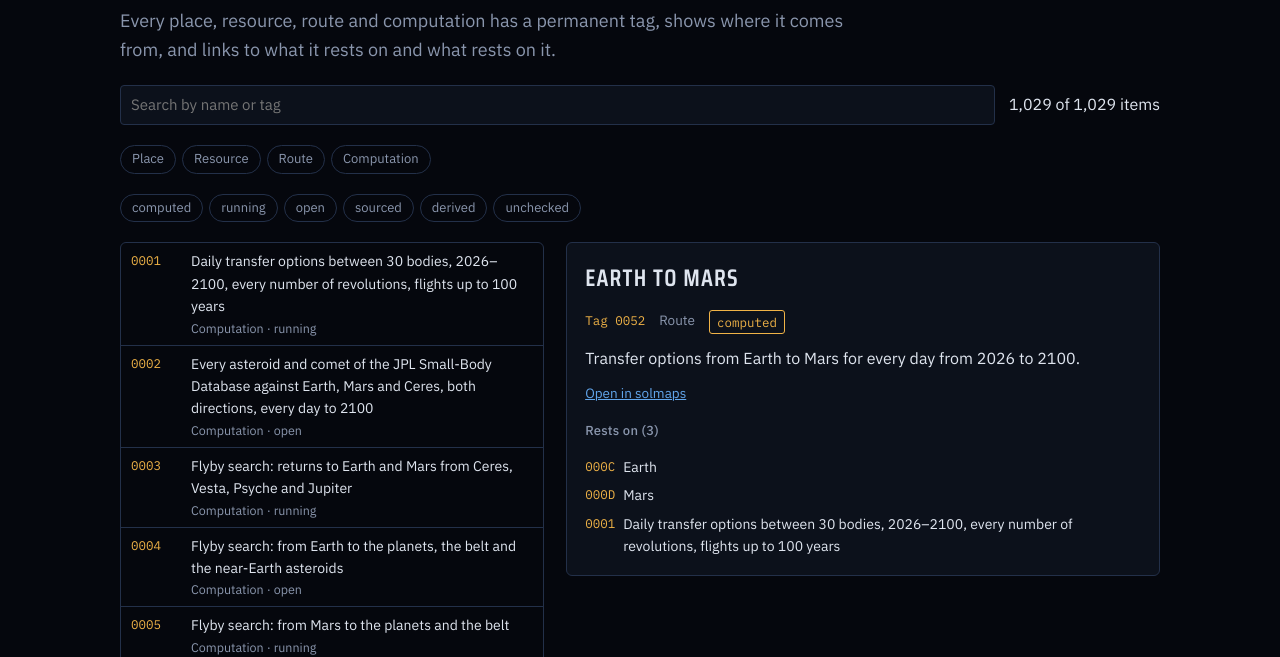
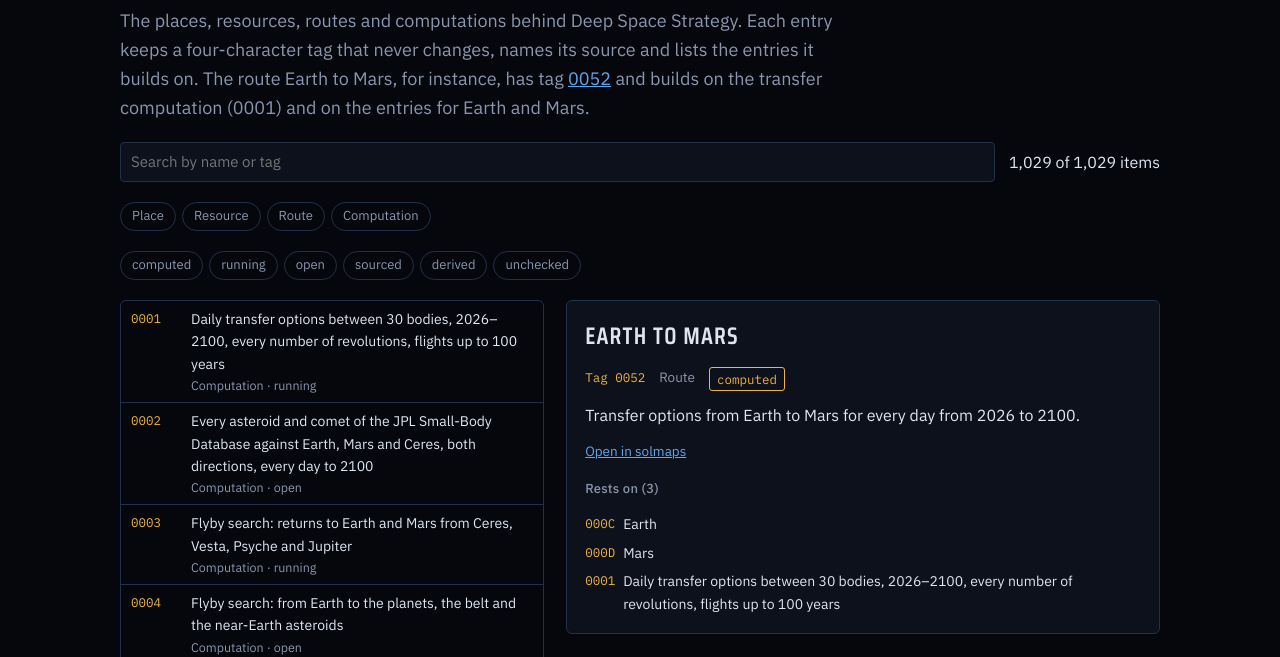
Before and after one commit to bhanneke/deep-space-strategy, a plain HTML site: page docs/library.html in a window 1280 px wide. Shown: the part 143-800 px from the top of the page. Drawn offline with Linux system fonts and the light colour scheme.

Commit message:
Library: plain lede with an example in place of the abstract one-liner
Co-Authored-By: Claude Opus 5.5 <noreply@anthropic.com>

```diff
--- a/docs/library.html
+++ b/docs/library.html
@@ -1,6 +1,6 @@
 <!doctype html><html lang="en"><head><meta charset="utf-8"><meta name="viewport" content="width=device-width, initial-scale=1, viewport-fit=cover"></head><body>
 <title>Library · Deep Space Strategy</title>
-<meta name="description" content="The tagged library behind Deep Space Strategy: places, resources, routes and computations, each with its source and what it rests on.">
+<meta name="description" content="Places, resources, routes and computations behind Deep Space Strategy, each under a fixed four-character tag with its source and the entries it builds on.">
 <link rel="preconnect" href="https://fonts.googleapis.com">
 <link rel="preconnect" href="https://fonts.gstatic.com" crossorigin>
 <link rel="stylesheet" href="https://fonts.googleapis.com/css2?family=Saira+Condensed:wght@600;700&family=IBM+Plex+Sans:wght@400;500;600&family=IBM+Plex+Mono:wght@400&display=swap">
@@ -44,7 +44,7 @@ main{max-width:1040px}
 <main>
   <nav class="nav"><a class="brand" href="index.html">Deep Space Strategy</a><a href="index.html">Home</a><a href="library.html" aria-current="page">Library</a><a href="https://bhanneke.github.io/solmaps/">Maps</a><a href="https://github.com/bhanneke/deep-space-strategy">GitHub</a></nav>
   <h1>Library</h1>
-  <p class="lede">Every place, resource, route and computation has a permanent tag, shows where it comes from, and links to what it rests on and what rests on it.</p>
+  <p class="lede">The places, resources, routes and computations behind Deep Space Strategy. Each entry keeps a four-character tag that never changes, names its source and lists the entries it builds on. The route Earth to Mars, for instance, has tag <a href="#0052" data-tag="0052">0052</a> and builds on the transfer computation (0001) and on the entries for Earth and Mars.</p>
   <div class="tools-row"><input id="q" type="search" placeholder="Search by name or tag" aria-label="Search the library"><span class="count" id="count"></span></div>
   <div class="chips" id="kinds" aria-label="Filter by kind"></div>
   <div class="chips" id="statuses" aria-label="Filter by status"></div>
```
Also changed, not shown: site/library.html (+2 -2 lines).
